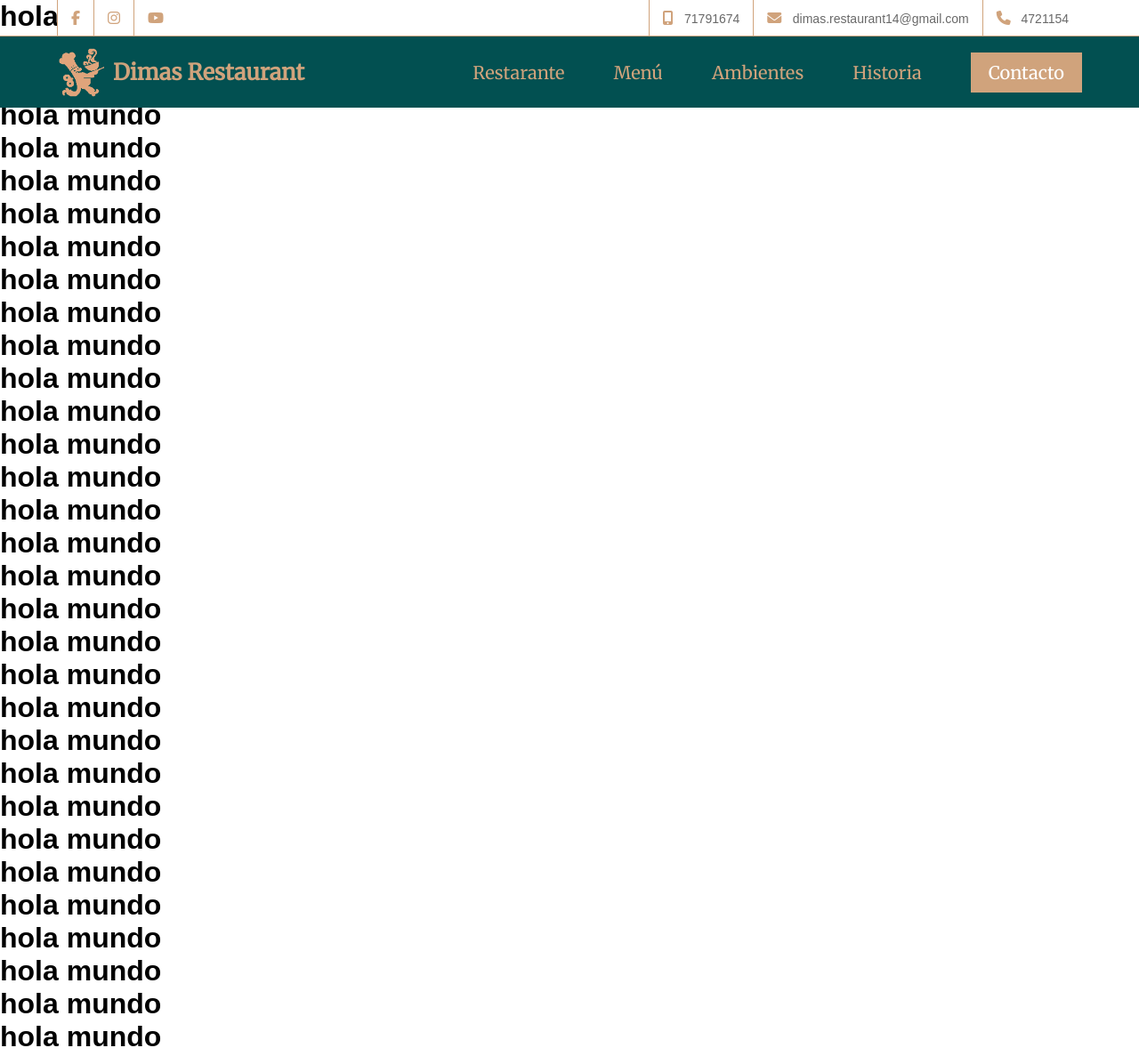
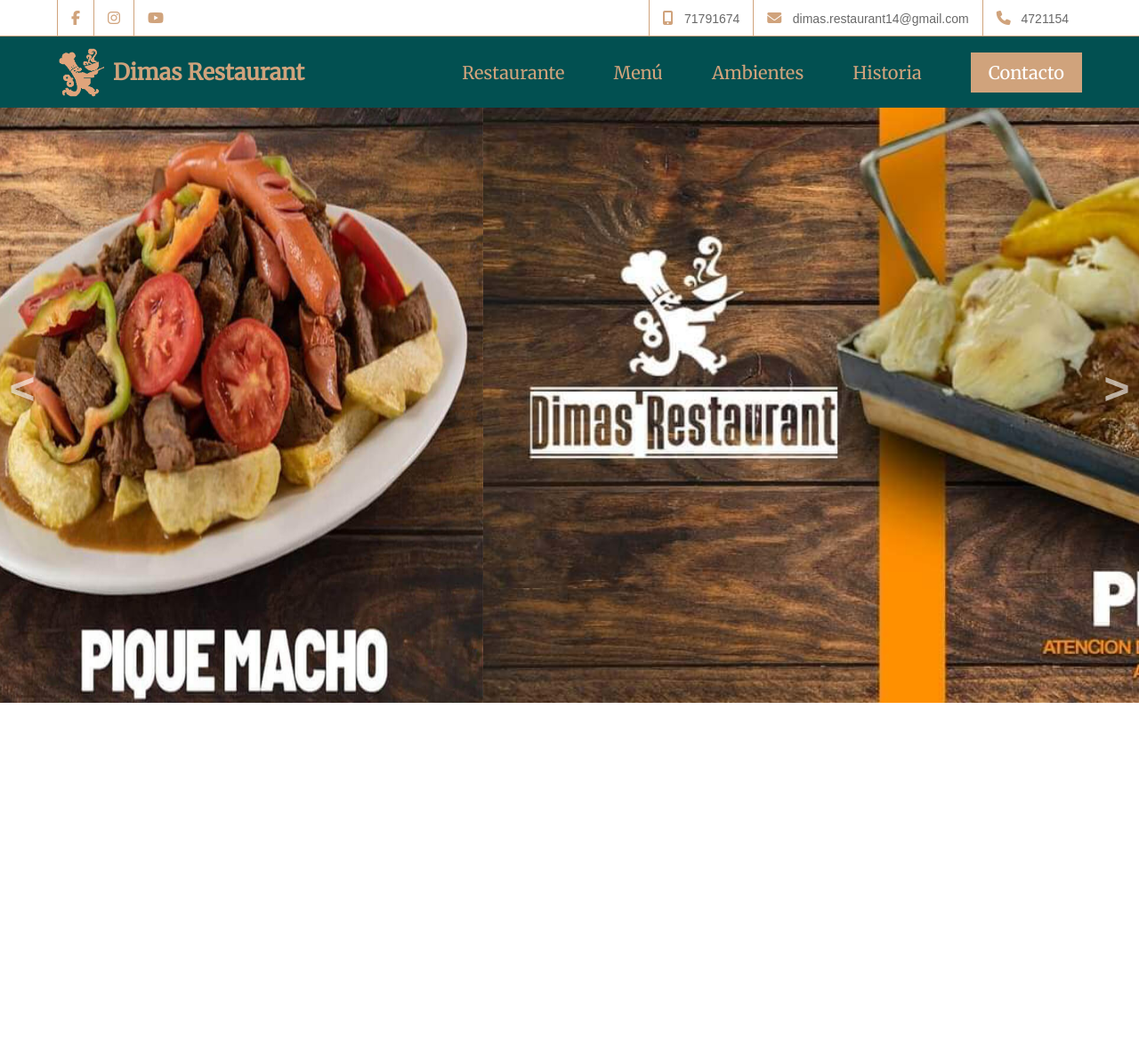
Before and after one commit to elmerMg0/PagePe-aRes, a website built with webpack: page src/index.html in a window 1280 px wide. Shown: the top 1187 px of the page at 89% size. After the commit the page ends 800 px from the top, so only its background shows below. Built offline with nearby package versions, Linux system fonts and the light colour scheme.

Commit message:
Slider main created

```diff
--- a/src/index.html
+++ b/src/index.html
@@ -60,7 +60,7 @@
 
                     <nav class="navegation-primary__nav-bar">
                         <ul>
-                            <li><a class="nav-bar-link link" href="">Restarante</a></li>
+                            <li><a class="nav-bar-link link" href="">Restaurante</a></li>
                             <li><a class="nav-bar-link" href="">Menú</a></li>
                             <li><a class="nav-bar-link" href="">Ambientes</a></li>
                             <li><a class="nav-bar-link" href="">Historia</a></li>
@@ -70,45 +70,33 @@
                 </div>
             </div>
        </div>
+       <br>
+       <br>
+       <br>
+       <br>
+       <br>
 
-       <h1>hola mundo</h1>
-       <h1>hola mundo</h1>
-       <h1>hola mundo</h1>
-       <h1>hola mundo</h1>
-       <h1>hola mundo</h1>
-       <h1>hola mundo</h1>
-       <h1>hola mundo</h1>
-       <h1>hola mundo</h1>
-       <h1>hola mundo</h1>
-       <h1>hola mundo</h1>
-       <h1>hola mundo</h1>
-       <h1>hola mundo</h1>
-       <h1>hola mundo</h1>
-       <h1>hola mundo</h1>
-       <h1>hola mundo</h1>
-       <h1>hola mundo</h1>
-       <h1>hola mundo</h1>
-       <h1>hola mundo</h1>
-       <h1>hola mundo</h1>
-       <h1>hola mundo</h1>
-       <h1>hola mundo</h1>
-       <h1>hola mundo</h1>
-       <h1>hola mundo</h1>
-       <h1>hola mundo</h1>
-       <h1>hola mundo</h1>
-       <h1>hola mundo</h1>
-       <h1>hola mundo</h1>
-       <h1>hola mundo</h1>
-       <h1>hola mundo</h1>
-       <h1>hola mundo</h1>
-       <h1>hola mundo</h1>
-       <h1>hola mundo</h1>
-       <h1>hola mundo</h1>
-       <h1>hola mundo</h1>
-       <h1>hola mundo</h1>
-       <h1>hola mundo</h1>
-       <h1>hola mundo</h1>
-       <h1>hola mundo</h1>
+
+    <!-- Carousel principaol -->
+       <div class="container-slider">
+            <div class="slider">
+                <div class="slider__section">
+                    <img class="slider__img" src="./img/MixPPbast.jpg" alt="">
+                </div>
+                <div class="slider__section">
+                    <img class="slider__img" src="./img/Plantchita.jpeg" alt="">
+                </div>
+                <div class="slider__section">
+                    <img class="slider__img" src="./img/Lomo Montado.jpeg" alt="">
+                </div>
+                <div class="slider__section">
+                    <img class="slider__img" src="./img/Chank'a de conejo.jpeg" alt="">
+                </div>
+            </div>
+            <div class="slider__btn slider__btn--rigth">&#62;</div>
+            <div class="slider__btn slider__btn--left">&#60;</div>
+
+       </div>
 
         <script src="./index.js"></script>
         <script src="https://kit.fontawesome.com/351052000d.js" crossorigin="anonymous"></script>
--- a/src/index.js
+++ b/src/index.js
@@ -12,3 +12,70 @@
 
     navbar.classList.toggle("down", window.scrollY>0);
 })
+
+/* Carousel */
+const slider = document.querySelector(".slider");
+const sections = document.querySelectorAll(".slider__section");
+
+const lastElement = sections[sections.length - 1];
+const btnRigth = document.querySelector(".slider__btn--rigth");
+const btnLeft = document.querySelector(".slider__btn--left");
+var a;
+
+slider.insertAdjacentElement("afterbegin",lastElement);
+
+const next = () => {
+    let firstElement = document.querySelectorAll(".slider__section")[0];
+    slider.style.marginLeft = "-200%";
+    slider.style.transition = "all 1.5s";
+    setTimeout(()=>{
+        slider.style.transition = "none";
+        slider.insertAdjacentElement("beforeend",firstElement);
+        slider.style.marginLeft = "-100%";
+    },1500)
+}
+
+const previus = () => {
+    let lastElement = document.querySelectorAll(".slider__section")[sections.length-1];
+    slider.style.marginLeft = "0%";
+    slider.style.transition = "all 1.5s";
+    setTimeout(()=>{
+        slider.style.transition = "none";
+        slider.insertAdjacentElement("afterbegin",lastElement);
+        slider.style.marginLeft = "-100%";
+    },1500)
+}
+
+btnRigth.addEventListener("click",()=>{
+    next();
+})
+btnLeft.addEventListener("click",()=>{
+    previus();
+})
+
+a = setInterval(()=>{
+    next();
+},5000)
+
+btnLeft.onmouseout = function() {
+    a = setInterval(()=>{
+        next();
+    },5000)
+}
+btnRigth.onmouseout = function() {
+    a = setInterval(()=>{
+        next();
+    },5000)
+}
+
+
+
+btnLeft.onmouseover = function(){
+    console.log("dentro");
+    clearInterval(a)
+}
+
+btnRigth.onmouseover = function(){
+    console.log("dentro");
+    clearInterval(a)
+}
--- a/src/styles.css
+++ b/src/styles.css
@@ -25,11 +25,13 @@
 .position-fixed{
     position: fixed;
     width: 100%;
+    z-index: 10;
 }
 /* Navegacion sucundario */
 .navegation-secondary-bg{
     border-top: 1px  var(--colorOro);
     border-bottom: 1px solid var(--colorOro);
+    background-color: #ffffff;
 }
 .navegation-secondary{
     display: flex;
@@ -94,7 +96,7 @@
 }
 .navegation-primary__nav-bar{
     background-color: var(--colorGreen);
-    transform: 0.5s;
+    transition: 0.5s;
 }
 .navegation-primary__nav-bar ul{
     display: flex;
@@ -195,3 +197,55 @@
 .down{
     background-color: #ffffff;
 }
+
+/* Carousel */
+.container-slider{
+    width: 100%;
+    margin: auto;
+    position: relative;
+    z-index: 1;
+    overflow: hidden;
+}
+.slider{
+    display: flex;
+    background-color: rebeccapurple;
+    width: 400%;
+    height: 700px;
+    margin-left: -100%;
+}
+.slider__section{
+    width: 100%;
+}
+.slider__img{
+    width: 100%;
+    height: 100%;
+}
+.slider__btn{
+    position: absolute;
+    top: 50%;
+    transform: translateY(-50%);
+    font-size: 50px;
+    text-align: center;
+    color: #ffffff;
+    font-family: monospace;
+    font-weight: bold;
+    cursor: pointer;
+    opacity: 0.6;
+    transition: 0.3s;
+
+}
+.slider__btn:hover{
+    opacity: 1;
+}
+.slider__btn--left{
+    left: 10px;
+}
+.slider__btn--rigth{
+    right: 10px;
+}
+
+@media (max-width: 857px ) {
+    .slider{
+        height: 100%;
+    }
+}
```
Also changed, not shown: src/img/Chank'a de conejo.jpeg (added), src/img/Lomo Montado.jpeg (added), src/img/MixPPbast.jpg (added), src/img/Plantchita.jpeg (added).
